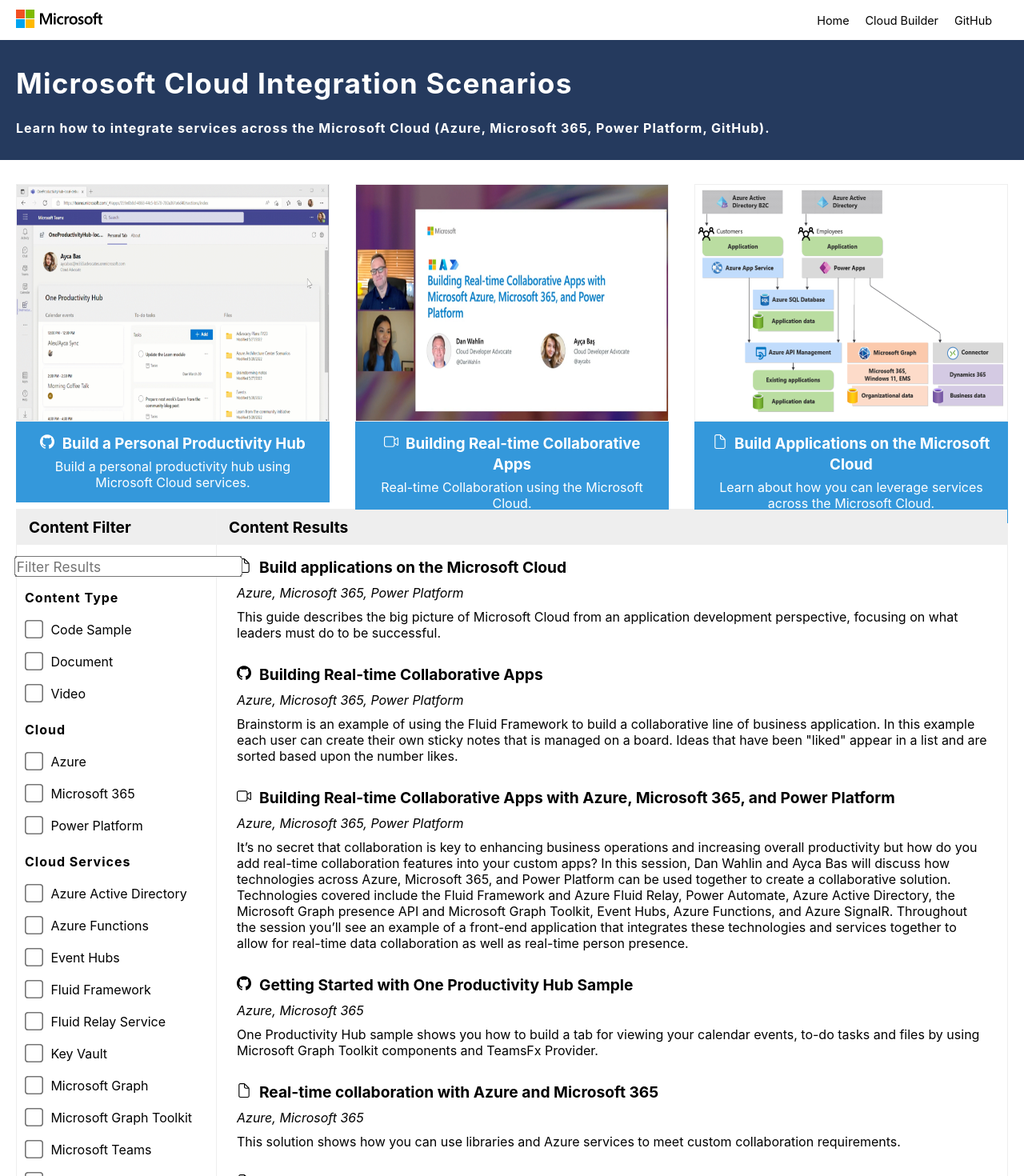
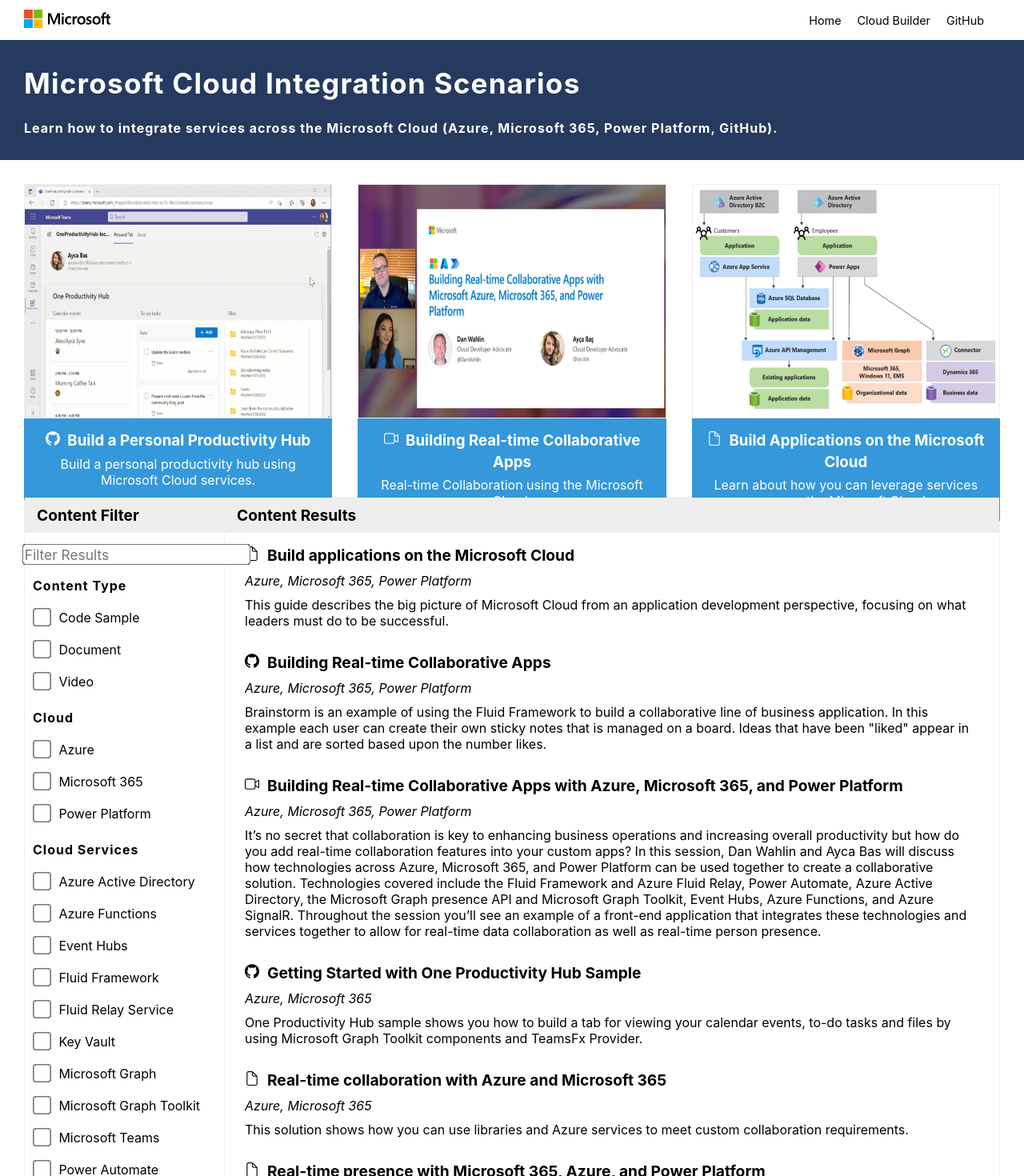
Before and after one commit to microsoft/MicrosoftCloud, a React (Create React App) app: page / in a window 1280 px wide. Shown: the top 1470 px of the page at 80% size. Built offline with nearby package versions, Linux system fonts and the light colour scheme.

Commit message:
Fix margins, add MS Clarity

```diff
--- a/public/css/styles.css
+++ b/public/css/styles.css
@@ -4,6 +4,7 @@
     --light-blue: #3498db;
     --dark-blue: #253A5E;
     --white: #fff;
+    --page-margins: 0px 30px 0px 30px;
   }
 
 * {
@@ -44,7 +45,7 @@
     grid-template-columns: 1fr 1fr;
     grid-template-areas: "logo nav";
     overflow: hidden;
-    margin: 0px 20px 0px 20px;
+    margin: var(--page-margins);
     height: 50px;
 }
 
@@ -77,7 +78,7 @@
     display: grid;
     background-color: var(--dark-blue);
     color: var(--white);
-    padding-left: 20px;
+    padding-left: 30px;
     align-content: center;
     height: 150px;
 }
@@ -91,8 +92,7 @@
     grid-template-columns: 1fr 1fr 1fr;
     grid-template-areas: "feature-1 feature-2 feature-3";
     grid-gap: 2rem;
-    justify-items: center;
-    padding: 30px 20px 0px 20px;
+    padding: 30px 30px 0px 30px;
 }
 
 .feature {
@@ -147,11 +147,11 @@
 }
 
 .content {
-    margin: 10px 20px 0px 20px;
+    margin: var(--page-margins);
 }
 
 .footer {
-    margin: 20px 20px 20px 20px;
+    margin: 20px 30px 20px 30px;
 }
 
 .item {
--- a/public/index.html
+++ b/public/index.html
@@ -1,6 +1,5 @@
 <!DOCTYPE html>
 <html lang="en">
-
 <head>
     <meta charset="utf-8" />
     <link rel="icon" href="%PUBLIC_URL%/favicon.ico" />
@@ -9,6 +8,13 @@
     <link rel="apple-touch-icon" href="%PUBLIC_URL%/logo192.png" />
     <link rel="manifest" href="%PUBLIC_URL%/manifest.json" />
     <link rel="stylesheet" type="text/css" href="%PUBLIC_URL%/css/styles.css">
+    <script type="text/javascript">
+        (function(c,l,a,r,i,t,y){
+            c[a]=c[a]||function(){(c[a].q=c[a].q||[]).push(arguments)};
+            t=l.createElement(r);t.async=1;t.src="https://www.clarity.ms/tag/"+i;
+            y=l.getElementsByTagName(r)[0];y.parentNode.insertBefore(t,y);
+        })(window, document, "clarity", "script", "d7bh91ajcr");
+    </script>
     <title>Microsoft Cloud Integration Scenarios</title>
 </head>
 
--- a/src/components/search/Checkbox.tsx
+++ b/src/components/search/Checkbox.tsx
@@ -1,6 +1,6 @@
 import React from 'react';
 
-function Checkbox({ isChecked, label, checkHandler, index }: any) {
+function Checkbox({ isChecked, label, checkHandler, index }: { isChecked: boolean, label: string, checkHandler: () => void, index: number }) {
     return (
         <div className="checkbox">
             <input
--- /dev/null
+++ b/src/components/search/SearchResult.tsx
@@ -0,0 +1,33 @@
+import React from 'react';
+import { ContentItem } from '../../shared/interfaces';
+
+function SearchResult({ item, index }: { item: ContentItem, index: number }) {
+    return (
+        <div className="search-result" key={index}>
+            <a href={item.url} target="_blank" rel="noreferrer">
+                <div className="search-result-title">
+                    {item.type === 'Code Sample' &&
+                        <svg className="search-result-icon" xmlns="http://www.w3.org/2000/svg" viewBox="0 0 2048 2048">
+                            <path d="M1024 25q141 0 272 36t244 104 207 160 161 207 103 245 37 272q0 165-50 318t-143 281-221 224-286 149q-3 1-9 1t-9 1q-24 0-38-14t-14-37v-140q0-69 1-141 0-51-15-103t-54-87q116-13 203-47t146-96 88-150 30-212q0-78-26-147t-79-128q11-28 16-58t5-60q0-39-8-77t-23-76q-5-2-11-2t-11 0q-32 0-67 10t-69 26-67 35-57 36q-125-35-256-35t-256 35q-25-17-57-36t-66-34-70-26-67-11h-11q-6 0-11 2-14 37-22 75t-9 78q0 30 5 60t16 58q-53 58-79 127t-26 148q0 122 29 211t88 150 146 97 203 48q-29 26-44 62t-21 75q-27 13-57 20t-60 7q-64 0-106-30t-75-82q-12-19-29-38t-37-34-43-24-48-10h-12q-8 0-15 3t-14 6-6 10q0 12 14 23t23 18l3 2q22 17 38 32t30 33 23 38 23 47q34 78 95 113t147 36q26 0 52-3t52-9v174q0 24-14 38t-39 14h-8q-5 0-9-2-157-51-286-147t-221-225-142-282-51-318q0-141 36-272t104-244 160-207 207-161T752 62t272-37z" />
+                        </svg>
+                    }
+                    {item.type === 'Video' &&
+                        <svg className="search-result-icon" xmlns="http://www.w3.org/2000/svg" viewBox="0 0 2048 2048">
+                            <path d="M2048 576v896q0 26-10 49t-27 41-41 28-50 10q-43 0-77-26l-307-230v135q0 63-25 120t-68 99-100 68-120 26H313q-63 0-120-25t-99-68-68-100-26-120V569q0-63 25-120t68-99 100-68 120-26h910q65 0 121 25t98 68 66 100 28 120q1 11 1 22t0 23v45q0 22-1 45l307-230q34-26 77-26 27 0 50 10t41 27 27 40 10 51zm-640 0q0-39-15-74t-41-61-62-42-74-15H320q-39 0-74 15t-61 41-42 62-15 74v896q0 39 15 74t41 61 62 42 74 15h896q39 0 74-15t61-41 42-62 15-74V576zm128 608l384 288V576l-384 288v320z" />
+                        </svg>
+                    }
+                    {item.type === 'Document' &&
+                        <svg className="search-result-icon" xmlns="http://www.w3.org/2000/svg" viewBox="0 0 2048 2048">
+                            <path d="M1792 784v1008q0 53-20 99t-55 82-81 55-100 20H512q-53 0-99-20t-82-55-55-81-20-100V256q0-53 20-99t55-82 81-55T512 0h496q51 0 98 19t83 56l528 528q36 36 55 83t20 98zm-128 0v-8q0-4-1-8h-383q-53 0-99-20t-82-55-55-81-20-100V129q-4-1-8-1t-8 0H512q-27 0-50 10t-40 27-28 41-10 50v1536q0 27 10 50t27 41 40 27 51 10h1024q27 0 50-10t40-27 28-41 10-50V784zm-90-144l-422-422v294q0 27 10 50t27 41 40 27 51 10h294z" />
+                        </svg>
+                    }
+                    {item.title}
+                </div>
+                <div className="search-result-cloud-categories">{item.cloudCategories.join(', ')}</div>
+                <div className="search-result-description">{item.description}</div>
+            </a>
+        </div>
+    )
+}
+
+export default SearchResult;
--- a/src/components/search/search.css
+++ b/src/components/search/search.css
@@ -6,7 +6,6 @@
         "search-input-header search-results-header"
         "search-input search-results"
         "search-filter search-results";
-    justify-content: center;
     border: 1px solid var(--border-color);
 }
 
--- a/src/components/search/search.tsx
+++ b/src/components/search/search.tsx
@@ -1,6 +1,7 @@
 import React, { useEffect, useState } from 'react';
 import { CheckboxItem, ContentItem } from '../../shared/interfaces';
 import Checkbox from './Checkbox';
+import SearchResult from './SearchResult';
 import './Search.css';
 
 function Search() {
@@ -80,7 +81,6 @@
 
             // Get unique item.type values
             const types = getUniqueCategories(items, 'type');
-            console.log(types);
             setTypes(types);
 
             // Get unique item.services values
@@ -154,30 +154,7 @@
             <div className="search-results">
                 <div className="search-results-list">
                     {items && items.map((item, index) => (
-                        <div className="search-result" key={index}>
-                            <a href={item.url} target="_blank" rel="noreferrer">
-                                <div className="search-result-title">
-                                    {item.type === 'Code Sample' &&
-                                        <svg className="search-result-icon" xmlns="http://www.w3.org/2000/svg" viewBox="0 0 2048 2048">
-                                            <path d="M1024 25q141 0 272 36t244 104 207 160 161 207 103 245 37 272q0 165-50 318t-143 281-221 224-286 149q-3 1-9 1t-9 1q-24 0-38-14t-14-37v-140q0-69 1-141 0-51-15-103t-54-87q116-13 203-47t146-96 88-150 30-212q0-78-26-147t-79-128q11-28 16-58t5-60q0-39-8-77t-23-76q-5-2-11-2t-11 0q-32 0-67 10t-69 26-67 35-57 36q-125-35-256-35t-256 35q-25-17-57-36t-66-34-70-26-67-11h-11q-6 0-11 2-14 37-22 75t-9 78q0 30 5 60t16 58q-53 58-79 127t-26 148q0 122 29 211t88 150 146 97 203 48q-29 26-44 62t-21 75q-27 13-57 20t-60 7q-64 0-106-30t-75-82q-12-19-29-38t-37-34-43-24-48-10h-12q-8 0-15 3t-14 6-6 10q0 12 14 23t23 18l3 2q22 17 38 32t30 33 23 38 23 47q34 78 95 113t147 36q26 0 52-3t52-9v174q0 24-14 38t-39 14h-8q-5 0-9-2-157-51-286-147t-221-225-142-282-51-318q0-141 36-272t104-244 160-207 207-161T752 62t272-37z" />
-                                        </svg>
-                                    }
-                                    {item.type === 'Video' &&
-                                        <svg className="search-result-icon" xmlns="http://www.w3.org/2000/svg" viewBox="0 0 2048 2048">
-                                            <path d="M2048 576v896q0 26-10 49t-27 41-41 28-50 10q-43 0-77-26l-307-230v135q0 63-25 120t-68 99-100 68-120 26H313q-63 0-120-25t-99-68-68-100-26-120V569q0-63 25-120t68-99 100-68 120-26h910q65 0 121 25t98 68 66 100 28 120q1 11 1 22t0 23v45q0 22-1 45l307-230q34-26 77-26 27 0 50 10t41 27 27 40 10 51zm-640 0q0-39-15-74t-41-61-62-42-74-15H320q-39 0-74 15t-61 41-42 62-15 74v896q0 39 15 74t41 61 62 42 74 15h896q39 0 74-15t61-41 42-62 15-74V576zm128 608l384 288V576l-384 288v320z" />
-                                        </svg>
-                                    }
-                                    {item.type === 'Document' &&
-                                        <svg className="search-result-icon" xmlns="http://www.w3.org/2000/svg" viewBox="0 0 2048 2048">
-                                            <path d="M1792 784v1008q0 53-20 99t-55 82-81 55-100 20H512q-53 0-99-20t-82-55-55-81-20-100V256q0-53 20-99t55-82 81-55T512 0h496q51 0 98 19t83 56l528 528q36 36 55 83t20 98zm-128 0v-8q0-4-1-8h-383q-53 0-99-20t-82-55-55-81-20-100V129q-4-1-8-1t-8 0H512q-27 0-50 10t-40 27-28 41-10 50v1536q0 27 10 50t27 41 40 27 51 10h1024q27 0 50-10t40-27 28-41 10-50V784zm-90-144l-422-422v294q0 27 10 50t27 41 40 27 51 10h294z" />
-                                        </svg>
-                                    }
-                                    {item.title}
-                                </div>
-                                <div className="search-result-cloud-categories">{item.cloudCategories.join(', ')}</div>
-                                <div className="search-result-description">{item.description}</div>
-                            </a>
-                        </div>
+                        <SearchResult key={index} item={item} index={index} />
                     ))}
                     {!items.length && <div className="search-result-title">No Content Results</div>}
                 </div>
```
